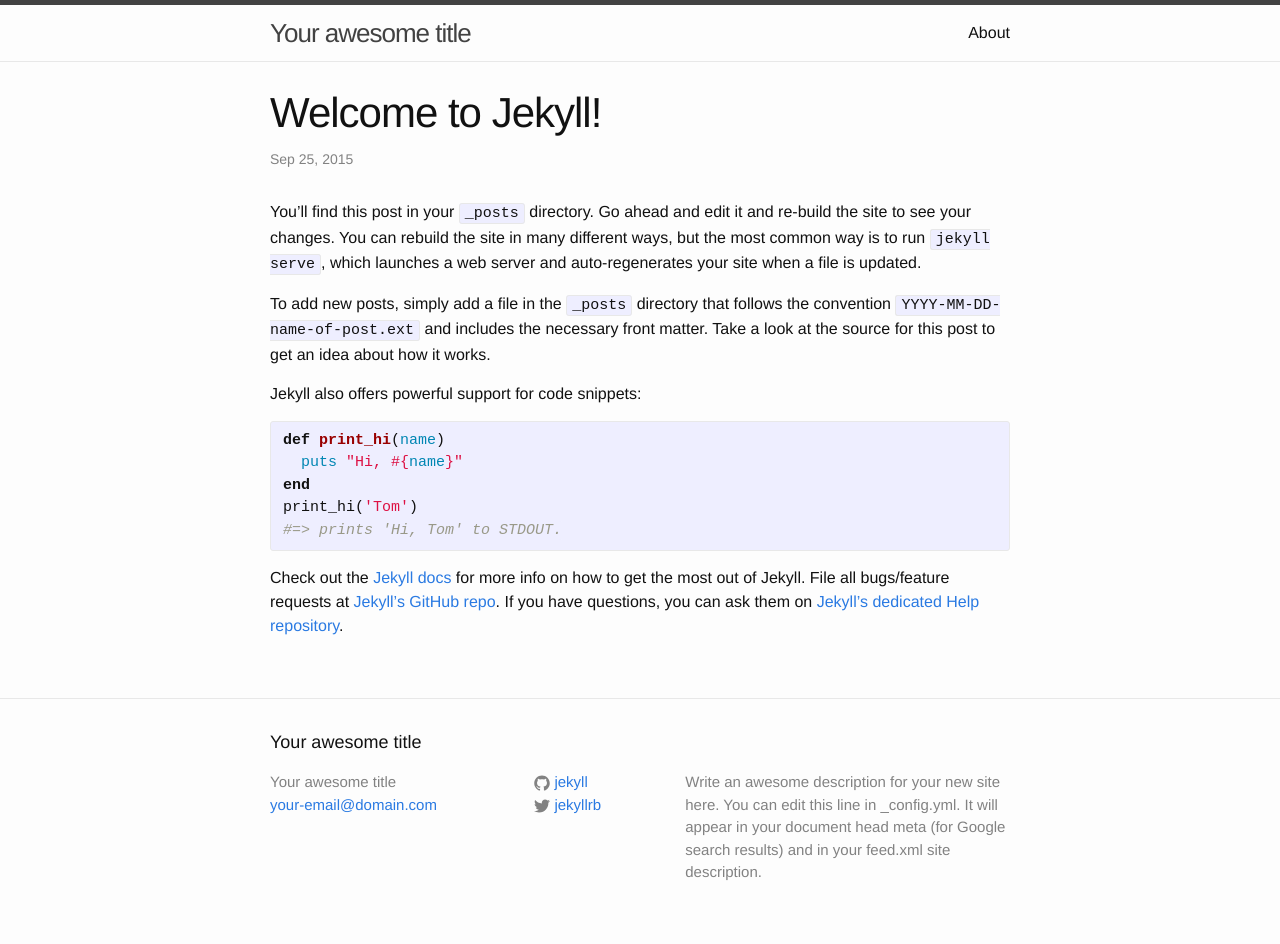
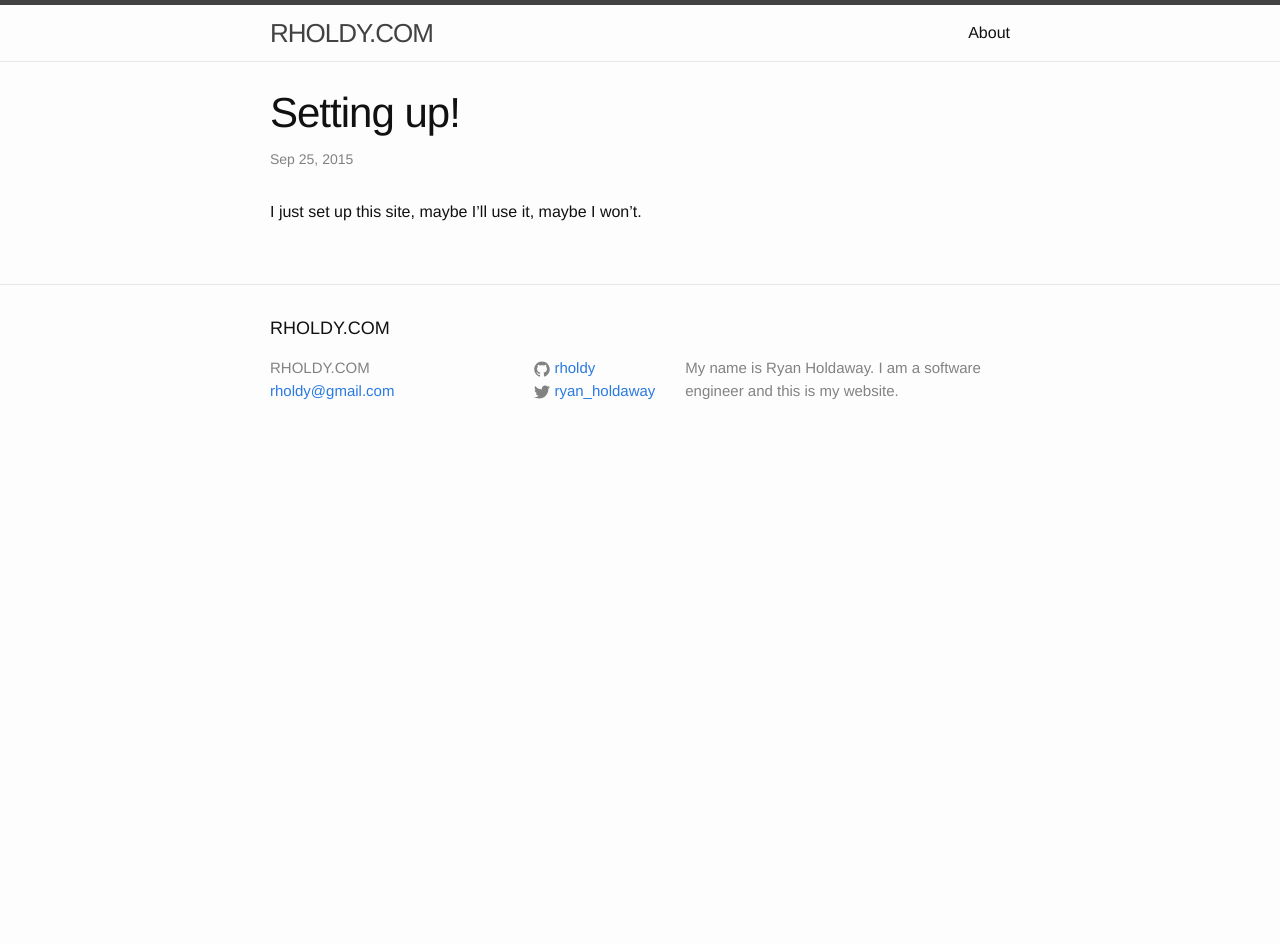
Before and after one commit to rholdy/rholdy.github.io, a Jekyll site: the page built from _posts/2015-09-25-welcome-to-jekyll.markdown, in a window 1280 px wide. Built offline with Jekyll 4.4.1, drawn with Linux system fonts in a browser that asks for light colours; after the commit the page ends 900 px from its top, so only the background shows below that.

Commit message:
set up jekyll for real

```diff
--- a/_config.yml
+++ b/_config.yml
@@ -1,14 +1,12 @@
 # Site settings
-title: Your awesome title
-email: your-email@domain.com
+title: RHOLDY.COM
+email: rholdy@gmail.com
 description: > # this means to ignore newlines until "baseurl:"
-  Write an awesome description for your new site here. You can edit this
-  line in _config.yml. It will appear in your document head meta (for
-  Google search results) and in your feed.xml site description.
+  My name is Ryan Holdaway. I am a software engineer and this is my website.
 baseurl: "" # the subpath of your site, e.g. /blog/
-url: "http://yourdomain.com" # the base hostname & protocol for your site
-twitter_username: jekyllrb
-github_username:  jekyll
+url: "http://rholdy.com" # the base hostname & protocol for your site
+twitter_username: ryan_holdaway
+github_username:  rholdy
 
 # Build settings
 markdown: kramdown
--- a/_posts/2015-09-25-welcome-to-jekyll.markdown
+++ b/_posts/2015-09-25-welcome-to-jekyll.markdown
@@ -1,25 +1,8 @@
 ---
 layout: post
-title:  "Welcome to Jekyll!"
+title:  "Setting up!"
 date:   2015-09-25 11:50:01
 categories: jekyll update
 ---
-You’ll find this post in your `_posts` directory. Go ahead and edit it and re-build the site to see your changes. You can rebuild the site in many different ways, but the most common way is to run `jekyll serve`, which launches a web server and auto-regenerates your site when a file is updated.
 
-To add new posts, simply add a file in the `_posts` directory that follows the convention `YYYY-MM-DD-name-of-post.ext` and includes the necessary front matter. Take a look at the source for this post to get an idea about how it works.
-
-Jekyll also offers powerful support for code snippets:
-
-{% highlight ruby %}
-def print_hi(name)
-  puts "Hi, #{name}"
-end
-print_hi('Tom')
-#=> prints 'Hi, Tom' to STDOUT.
-{% endhighlight %}
-
-Check out the [Jekyll docs][jekyll] for more info on how to get the most out of Jekyll. File all bugs/feature requests at [Jekyll’s GitHub repo][jekyll-gh]. If you have questions, you can ask them on [Jekyll’s dedicated Help repository][jekyll-help].
-
-[jekyll]:      http://jekyllrb.com
-[jekyll-gh]:   https://github.com/jekyll/jekyll
-[jekyll-help]: https://github.com/jekyll/jekyll-help
+I just set up this site, maybe I'll use it, maybe I won't.
```
Also changed, not shown: about.md (+2 -5 lines).
